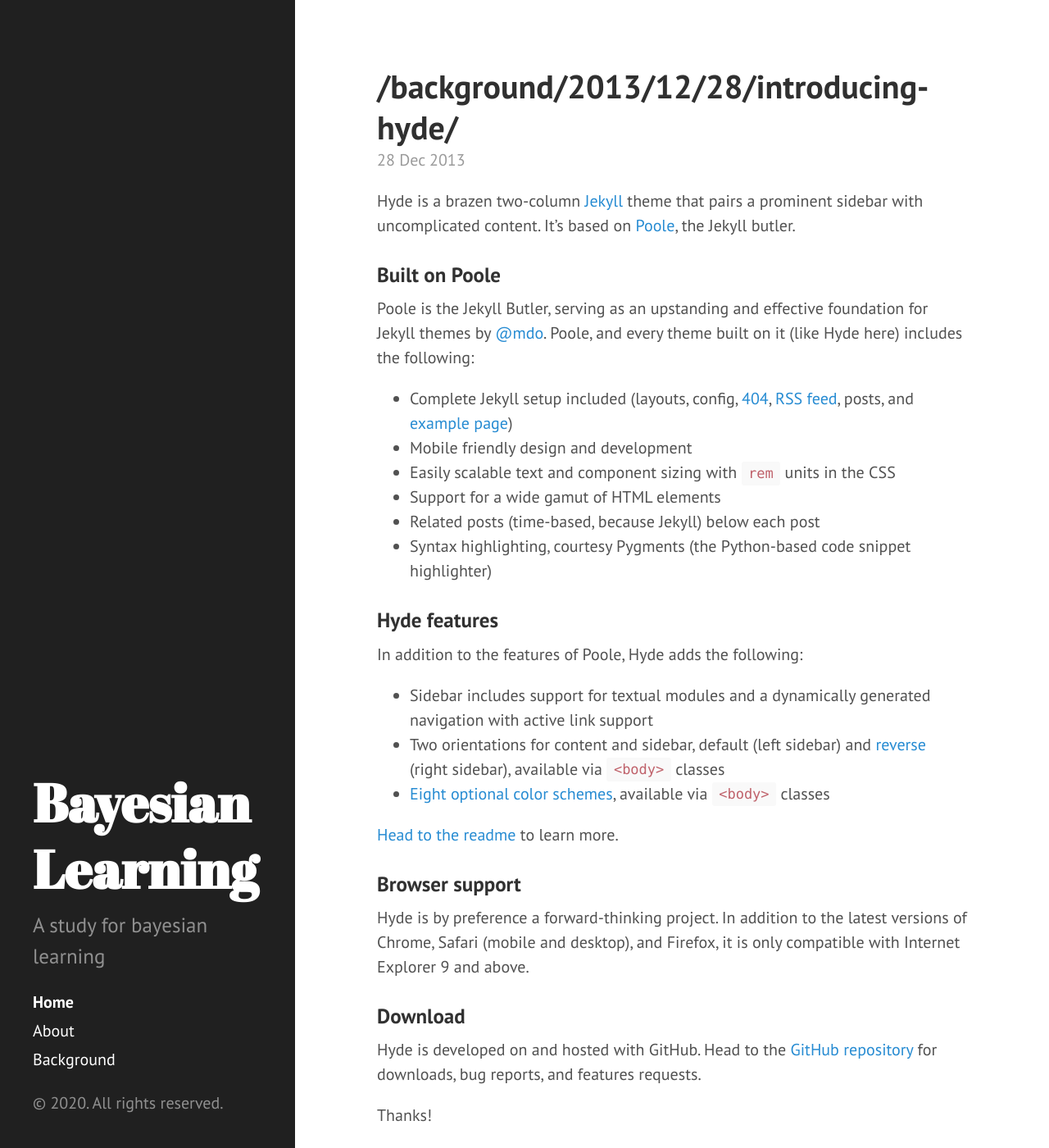
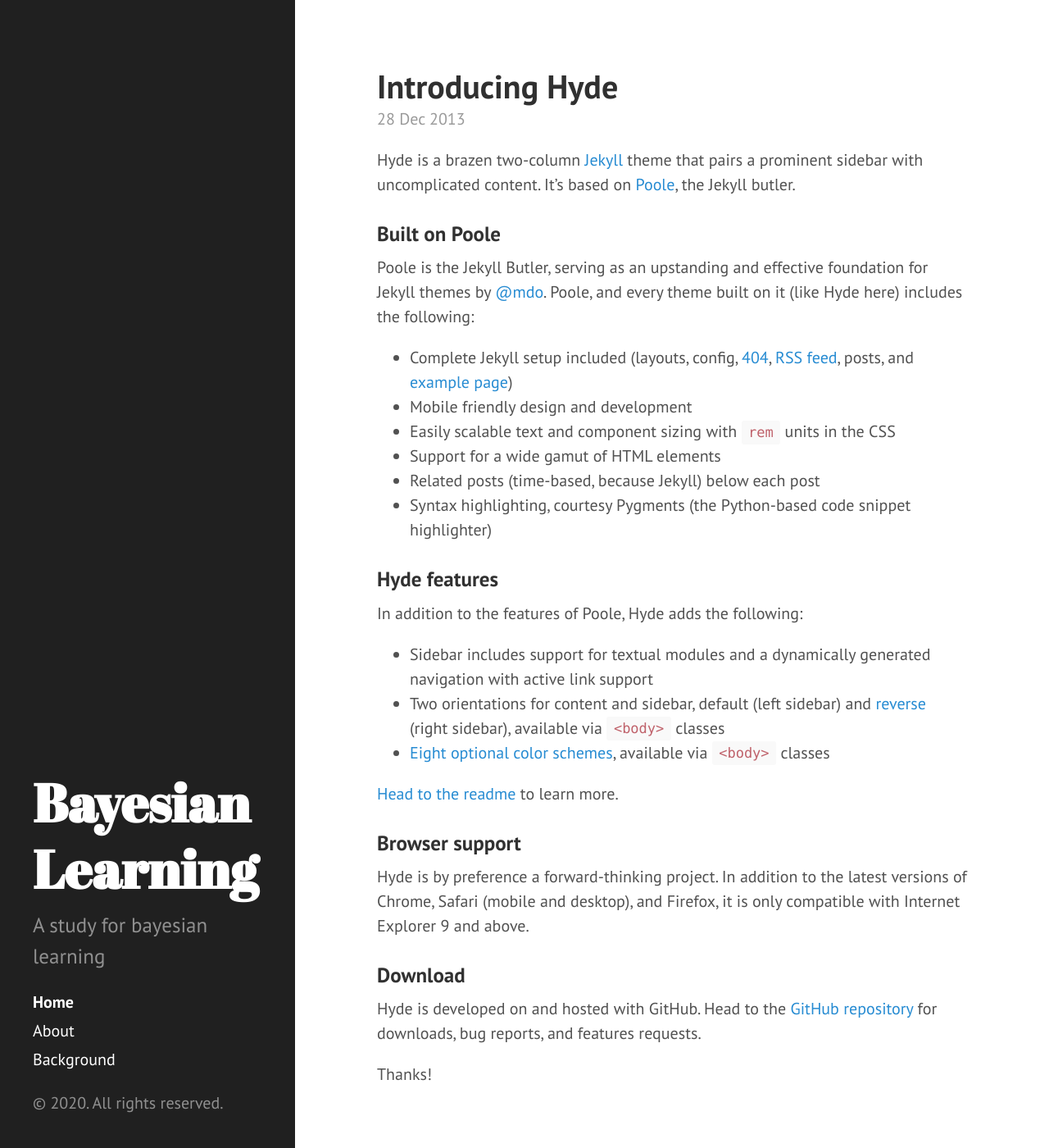
Before and after one commit to Rose-J/Bayesian, a Jekyll site: the page built from index.html, in a window 1280 px wide and 1400 px high. Shown: the whole window at 82% size. Built offline with Jekyll 4.4.1, drawn with Linux system fonts in a browser that asks for light colours; Markdown is read by kramdown in place of the engine named in the settings; the list of posts is cut into pages by our own code; some of the changed text lies outside the part shown.

Commit message:
Update index.html

```diff
--- a/index.html
+++ b/index.html
@@ -7,8 +7,8 @@
   {% for post in paginator.posts %}
   <div class="post">
     <h1 class="post-title">
-      <a href="{{ post.url }}">
-        {{ post.url }}
+      <a href="{{ post.url | relative_url }}">
+        {{ post.title }}
       </a>
     </h1>
 
@@ -21,15 +21,15 @@
 
 <div class="pagination">
   {% if paginator.next_page %}
-    <a class="pagination-item older" href="{{ site.baseurl }}page{{paginator.next_page}}">Older</a>
+    <a class="pagination-item older" href="{{ "/" | relative_url }}page{{paginator.next_page}}">Older</a>
   {% else %}
     <span class="pagination-item older">Older</span>
   {% endif %}
   {% if paginator.previous_page %}
     {% if paginator.page == 2 %}
-      <a class="pagination-item newer" href="{{ site.baseurl }}">Newer</a>
+      <a class="pagination-item newer" href="{{ "/" | relative_url }}">Newer</a>
     {% else %}
-      <a class="pagination-item newer" href="{{ site.baseurl }}page{{paginator.previous_page}}">Newer</a>
+      <a class="pagination-item newer" href="{{ "/" | relative_url }}page{{paginator.previous_page}}">Newer</a>
     {% endif %}
   {% else %}
     <span class="pagination-item newer">Newer</span>
```
